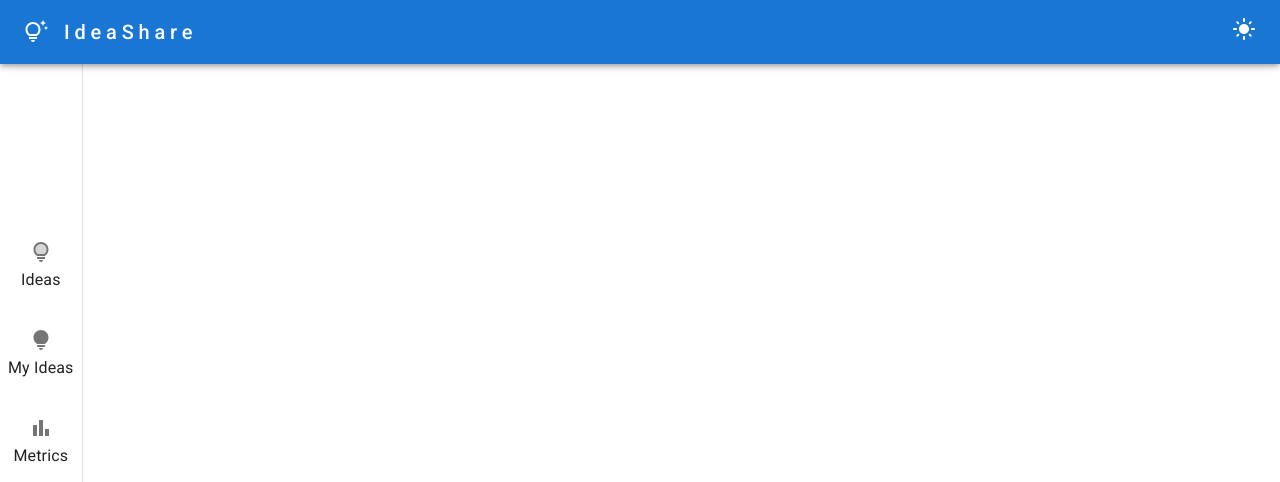
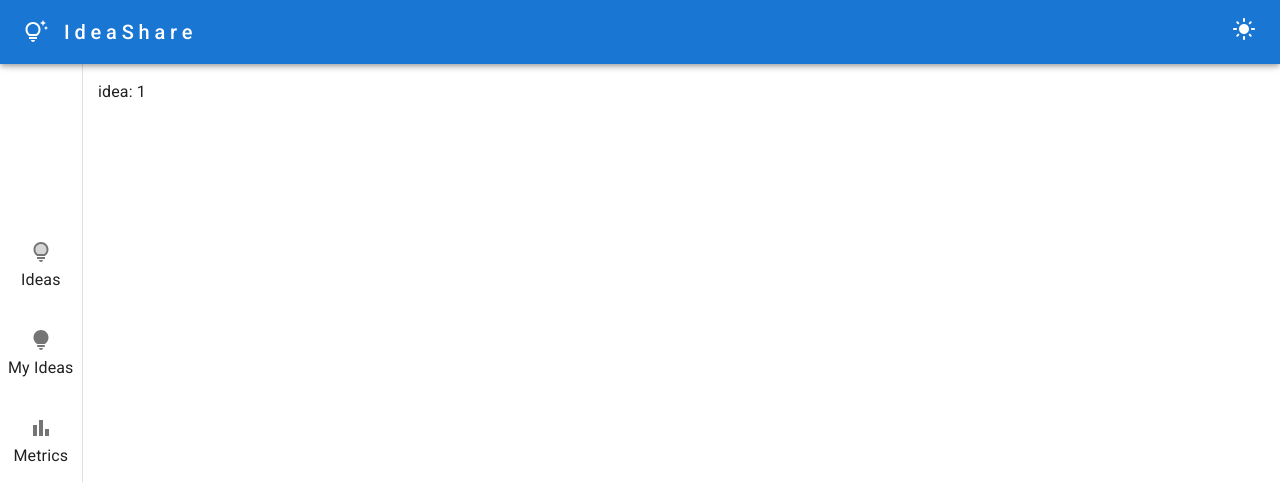
Before and after one commit to ThomasAK/ideaShare, a React (Vite) app in the folder ui/: page /idea/1 in a window 1280 px wide. Shown: the top 482 px of the page. Built offline with nearby package versions, Linux system fonts and the light colour scheme.

Commit message:
Set up ui router

```diff
--- a/ui/package.json
+++ b/ui/package.json
@@ -17,7 +17,8 @@
     "@mui/icons-material": "^6.0.1",
     "@mui/material": "^6.0.1",
     "react": "^18.3.1",
-    "react-dom": "^18.3.1"
+    "react-dom": "^18.3.1",
+    "react-router-dom": "^6.26.1"
   },
   "devDependencies": {
     "@types/react": "^18.3.3",
--- a/ui/src/App.tsx
+++ b/ui/src/App.tsx
@@ -6,6 +6,11 @@ import LightbulbTwoToneIcon from '@mui/icons-material/LightbulbTwoTone'
 import LightbulbRoundedIcon from '@mui/icons-material/LightbulbRounded'
 import BarChartIcon from '@mui/icons-material/BarChart'
 import SettingsIcon from '@mui/icons-material/Settings'
+import { BrowserRouter, Route, Routes } from 'react-router-dom'
+import ListPage from './pages/ListPage.tsx'
+import IdeaPage from './pages/IdeaPage.tsx'
+import MetricsPage from './pages/MetricsPage.tsx'
+import SettingsPage from './pages/SettingsPage.tsx'
 
 const theme = createTheme({ colorSchemes: { dark: true } })
 
@@ -13,30 +18,45 @@ const appPages: Pages = [
   {
     name: 'Ideas',
     icon: <LightbulbTwoToneIcon />,
-    path: 'ideas'
+    path: '/',
+    element: <ListPage />,
+    errorElement: <div>Page Not Found</div>
   },
   {
     name: 'My Ideas',
     icon: <LightbulbRoundedIcon />,
-    path: 'my-ideas'
+    path: '/my-ideas',
+    element: <ListPage currentUser />
   },
   {
     name: 'Metrics',
     icon: <BarChartIcon />,
-    path: 'metrics'
+    path: '/metrics',
+    element: <MetricsPage />
   },
   {
     name: 'Settings',
     icon: <SettingsIcon />,
-    path: 'settings'
+    path: '/settings',
+    element: <SettingsPage />
+  },
+  {
+    name: 'Idea',
+    path: '/idea/:id',
+    element: <IdeaPage />
   }
 ]
 
 function App (): JSX.Element {
   return (
     <ThemeProvider theme={theme} disableTransitionOnChange>
-      <CssBaseline enableColorScheme />
-      <Layout pages={appPages} />
+      <BrowserRouter>
+        <CssBaseline enableColorScheme />
+        <Layout pages={appPages} />
+        <Routes>
+          {appPages.map(p => <Route key={p.path} path={p.path} element={p.element} errorElement={p.errorElement} />)}
+        </Routes>
+      </BrowserRouter>
     </ThemeProvider>
   )
 }
--- a/ui/src/component/Layout.tsx
+++ b/ui/src/component/Layout.tsx
@@ -16,11 +16,23 @@ import TipsAndUpdatesOutlinedIcon from '@mui/icons-material/TipsAndUpdatesOutlin
 import { Pages } from '../page.ts'
 import KeyboardDoubleArrowLeftIcon from '@mui/icons-material/KeyboardDoubleArrowLeft'
 import KeyboardDoubleArrowRightIcon from '@mui/icons-material/KeyboardDoubleArrowRight'
+import { useNavigate } from 'react-router-dom'
 
 export default function Layout ({ pages }: { pages: Pages }): JSX.Element {
   const [collapsed, setCollapsed]: [boolean, Function] = useState(false)
+  const navigate = useNavigate()
   function handleCollapse (): void {
     setCollapsed(!collapsed)
+    if (!collapsed) {
+      // @ts-expect-error
+      document.getElementById('root').style.marginLeft = '40px'
+    } else {
+      // @ts-expect-error
+      document.getElementById('root').style.marginLeft = '82px'
+    }
+  }
+  function handleNavigate (path: string): void {
+    navigate(path)
   }
   return (
     <div>
@@ -42,8 +54,8 @@ export default function Layout ({ pages }: { pages: Pages }): JSX.Element {
       </AppBar>
       <Drawer variant='permanent' anchor='left' sx={{ position: 'relative' }} PaperProps={{ sx: { justifyContent: 'center' } }}>
         <List sx={{ minWidth: '24px' }}>
-          {pages.map((page) => (
-            <ListItem key={page.name} sx={{ paddingLeft: '0', paddingRight: '0' }}>
+          {pages.filter(p => !(p.icon == null)).map((page) => (
+            <ListItem onClick={() => handleNavigate(page.path)} key={page.name} sx={{ paddingLeft: '0', paddingRight: '0' }}>
               <ListItemButton sx={{ flexDirection: 'column', paddingLeft: '.5rem', paddingRight: '.5rem' }}>
                 <ListItemIcon sx={{ minWidth: '0' }}>
                   {page.icon}
--- a/ui/src/index.css
+++ b/ui/src/index.css
@@ -1,7 +1,6 @@
 body {
   margin: 0;
   display: flex;
-  place-items: center;
   min-width: 320px;
   min-height: 100vh;
   font-synthesis: none;
@@ -12,7 +11,8 @@ body {
 
 #root {
   max-width: 1280px;
-  margin: 0 auto;
-  padding: 2rem;
-  text-align: center;
+  margin-top: 64px;
+  margin-left: 82px;
+  padding: 1rem;
+  width: 100%;
 }
--- a/ui/src/main.tsx
+++ b/ui/src/main.tsx
@@ -7,6 +7,7 @@ import '@fontsource/roboto/400.css'
 import '@fontsource/roboto/500.css'
 import '@fontsource/roboto/700.css'
 
+// @ts-expect-error
 createRoot(document.getElementById('root')).render(
   <StrictMode>
     <App />
--- a/ui/src/page.ts
+++ b/ui/src/page.ts
@@ -1,9 +1,12 @@
 import { JSX } from 'react'
+import * as React from 'react'
 
 export type Pages = Page[]
 
 export interface Page {
   name: string
-  icon: JSX.Element
+  icon?: JSX.Element
   path: string
+  element: React.ReactNode | null
+  errorElement?: React.ReactNode | null
 }
--- /dev/null
+++ b/ui/src/pages/IdeaPage.tsx
@@ -0,0 +1,7 @@
+import { useParams } from 'react-router-dom'
+import React from 'react'
+
+export default function IdeaPage (): React.ReactNode {
+  const params = useParams()
+  return `idea: ${params.id}`
+}
--- /dev/null
+++ b/ui/src/pages/ListPage.tsx
@@ -0,0 +1,5 @@
+import React from 'react'
+
+export default function ListPage ({ currentUser }: { currentUser?: boolean }): React.ReactNode {
+  return currentUser ? 'myIdeas' : 'allIdeas'
+}
--- /dev/null
+++ b/ui/src/pages/MetricsPage.tsx
@@ -0,0 +1,5 @@
+import React from 'react'
+
+export default function MetricsPage (): React.ReactNode {
+  return 'metrics'
+}
--- /dev/null
+++ b/ui/src/pages/SettingsPage.tsx
@@ -0,0 +1,5 @@
+import React from 'react'
+
+export default function SettingsPage (): React.ReactNode {
+  return 'settings'
+}
```
Also changed, not shown: 1 other file (tests, documents, lock files or other folders).
